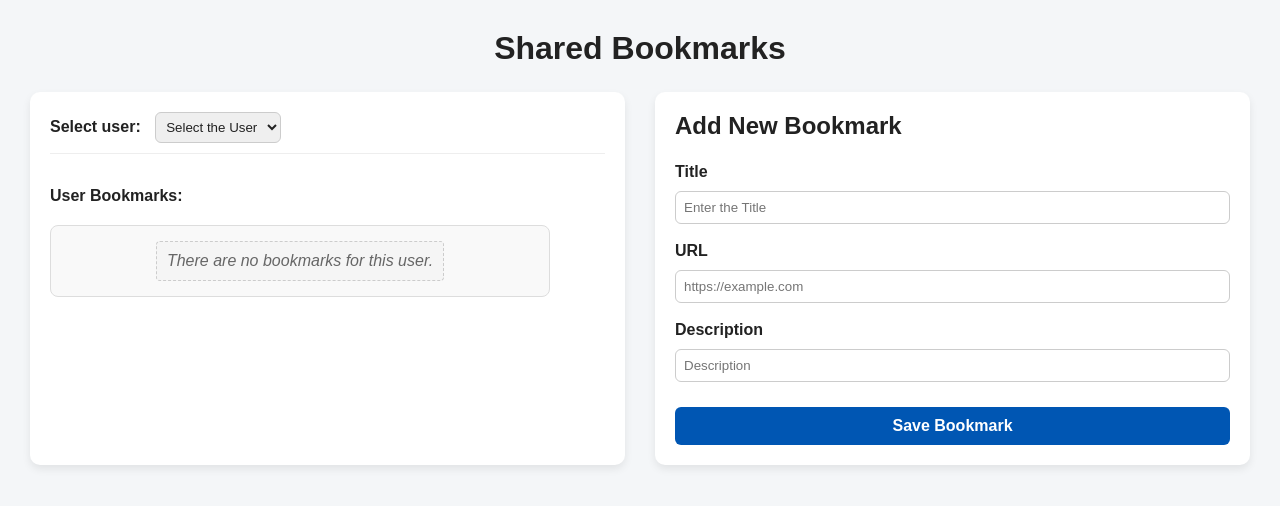
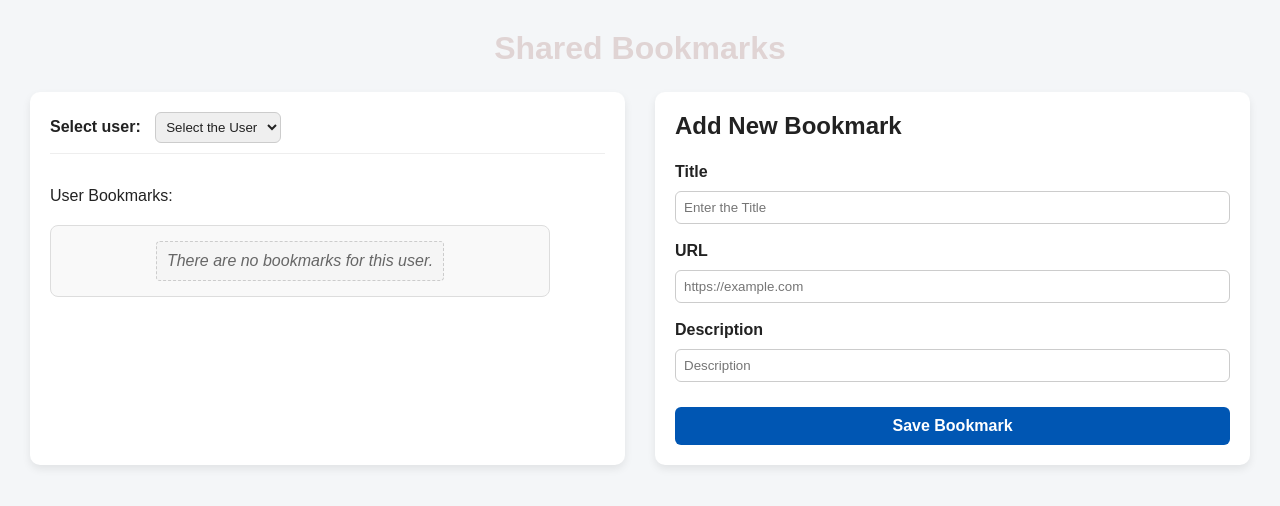
Before and after one commit to Farah-Stu/Checkpoint-Shared-Bookmark, a website with bundled scripts: page index.html in a window 1280 px wide. Built offline with nearby package versions, Linux system fonts and the light colour scheme.

Commit message:
accessibility in Lighthouse

```diff
--- a/index.css
+++ b/index.css
@@ -14,7 +14,7 @@
   h1 {
     text-align: center;
     margin-bottom: 25px;
-    color: #222;
+    color: #e0d4d4;
   }
 
   .container {
--- a/index.html
+++ b/index.html
@@ -24,7 +24,7 @@
             </select>
           </div>
           <br />
-          <h4>User Bookmarks:</h4>
+          <p>User Bookmarks:</p>
                 <div id="bookmarks-container"  class="bookmark-card" >
       </div>
         </div>
```
